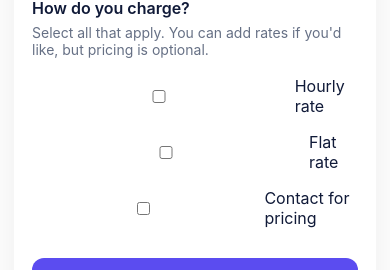
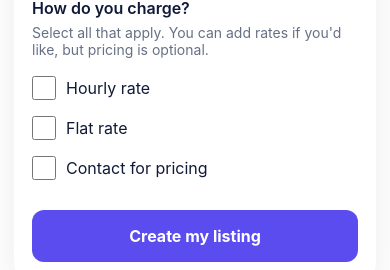
Before and after one commit to angelaannibale-coder/youlistify, a Next.js app: page /list-service in a window 390 px wide. Shown: the part 1459-1729 px from the top of the page. Built offline with nearby package versions, Linux system fonts and the light colour scheme; no server answers; the database is empty.

Commit message:
Center pricing choices on mobile listing form

```diff
--- a/app/list-service/mobile.css
+++ b/app/list-service/mobile.css
@@ -23,7 +23,7 @@
     box-sizing: border-box !important;
   }
 
-  main:has(form) input,
+  main:has(form) input:not([type="checkbox"]),
   main:has(form) select,
   main:has(form) textarea,
   main:has(form) button {
@@ -31,6 +31,15 @@
     max-width: 100% !important;
     min-width: 0 !important;
     box-sizing: border-box !important;
+  }
+
+  main:has(form) input[type="checkbox"] {
+    width: 24px !important;
+    min-width: 24px !important;
+    max-width: 24px !important;
+    height: 24px !important;
+    flex: 0 0 24px !important;
+    margin: 0 !important;
   }
 
   main:has(form) h1 {
```
